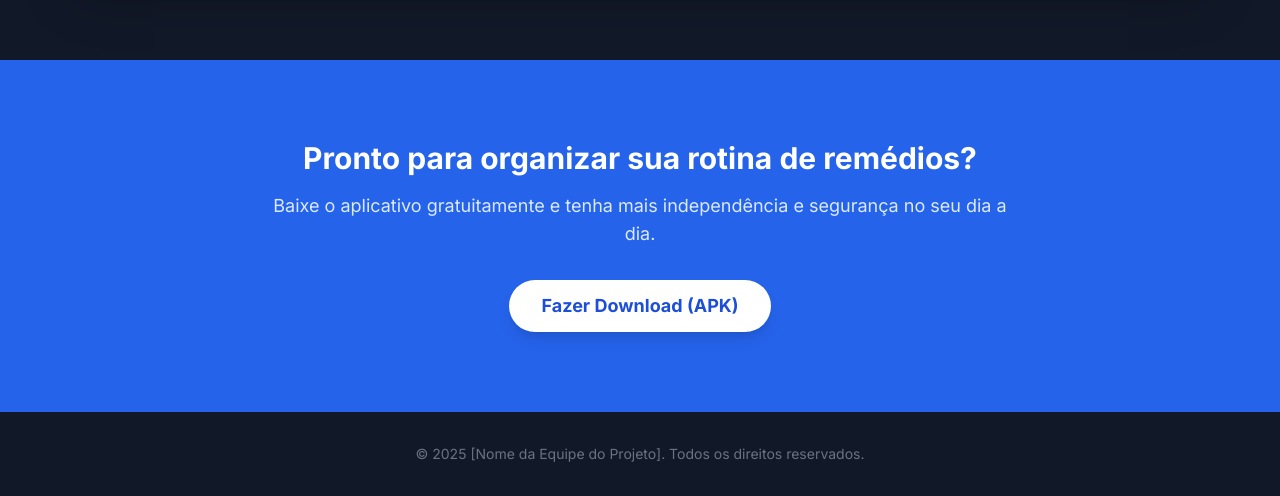
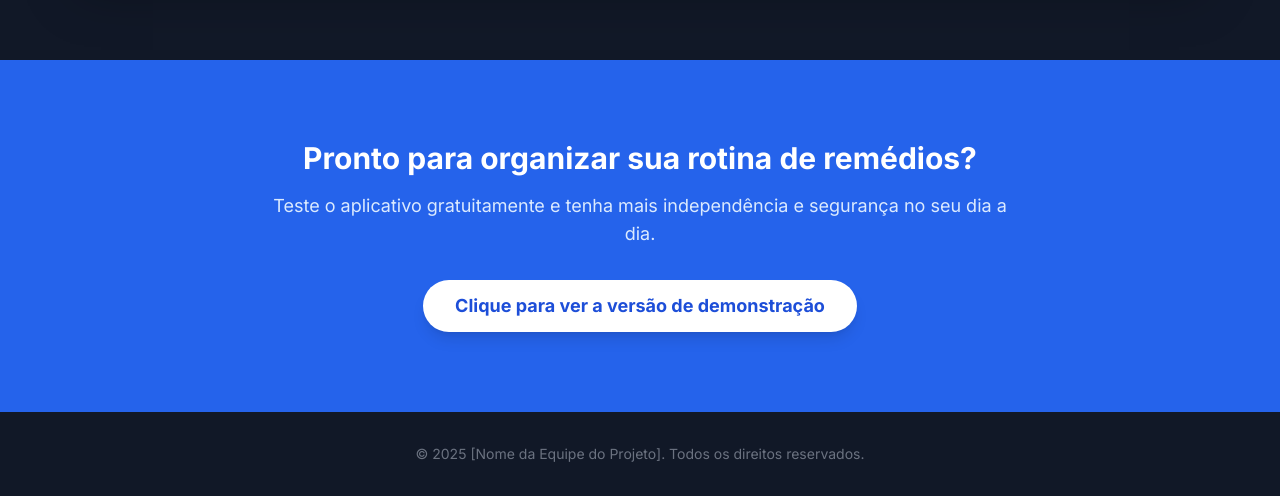
Before and after one commit to jossnts/download-meu-remedio, a plain HTML site: page index.html in a window 1280 px wide. Shown: the part 2173-2669 px from the top of the page. Drawn offline with nearby package versions, Linux system fonts and the light colour scheme.

Commit message:
Update links and text for app demonstration

```diff
--- a/index.html
+++ b/index.html
@@ -95,9 +95,9 @@
                     Nunca mais se esqueça de um remédio. Nosso app usa inteligência artificial para guiar você por voz, de forma simples e acessível.
                 </p>
 
-                <a href="https://www.mediafire.com/file/1v5vw2w2uaztz2q/app-release.apk/file"
+                <a href="https://jossnts.github.io/projeto-meuremedio/login.html"
                    class="bg-blue-600 text-white font-bold py-3 px-8 rounded-full text-lg shadow-lg hover:bg-blue-700 transition duration-300 transform hover:scale-105 inline-block">
-                    Baixar o APK Agora
+                    Ver demonstração aqui
                 </a>
                 <p class="text-sm text-gray-200 mt-3">Download seguro e direto.</p>
             </div>
@@ -160,12 +160,12 @@
                     Pronto para organizar sua rotina de remédios?
                 </h2>
                 <p class="text-lg text-blue-100 mb-8">
-                    Baixe o aplicativo gratuitamente e tenha mais independência e segurança no seu dia a dia.
+                    Teste o aplicativo gratuitamente e tenha mais independência e segurança no seu dia a dia.
                 </p>
 
-                <a href="https://www.mediafire.com/file/1v5vw2w2uaztz2q/app-release.apk/file"
+                <a href="https://jossnts.github.io/projeto-meuremedio/login.html"
                    class="bg-white text-blue-700 font-bold py-3 px-8 rounded-full text-lg shadow-lg hover:bg-gray-200 transition duration-300 transform hover:scale-105 inline-block">
-                    Fazer Download (APK)
+                    Clique para ver a versão de demonstração
                 </a>
             </div>
         </section>
```
